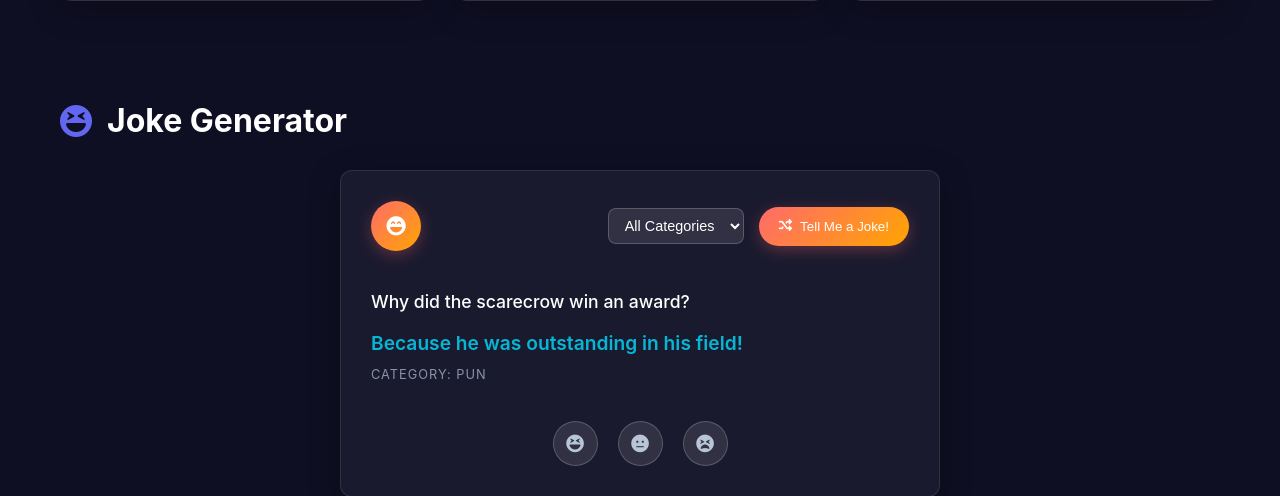
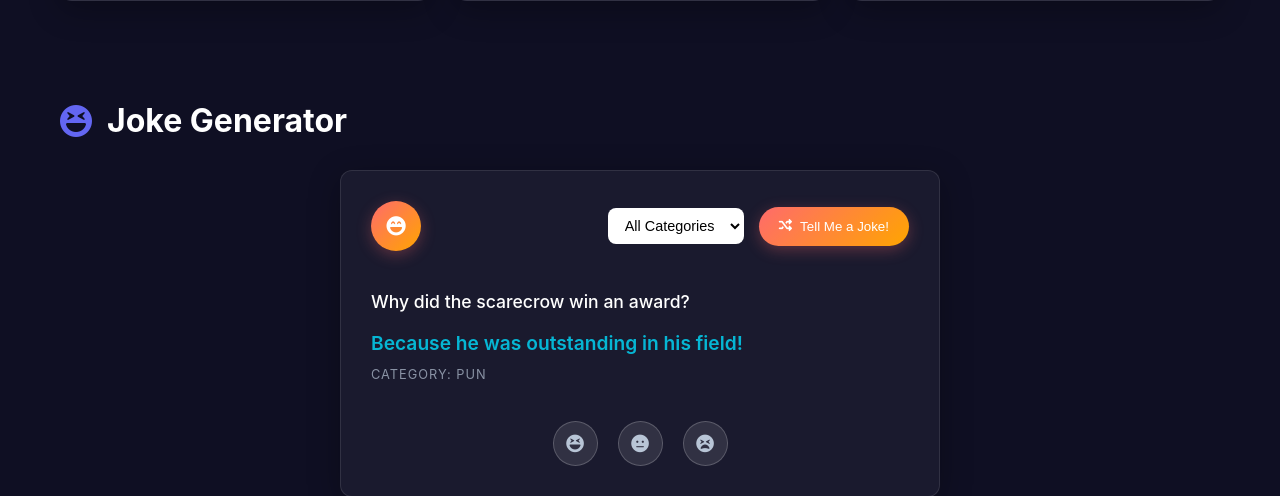
Before and after one commit to jrdn-org/az-400-demo-3, a Flask app: page / in a window 1280 px wide. Shown: the part 1083-1579 px from the top of the page. Run offline with Flask 3, Linux system fonts and the light colour scheme.

Commit message:
add fix to dev

```diff
--- a/static/css/style.css
+++ b/static/css/style.css
@@ -484,11 +484,11 @@ body {
 }
 
 .category-select {
-    background: rgba(255, 255, 255, 0.1);
+    background: white;
     border: 1px solid rgba(255, 255, 255, 0.2);
     border-radius: 8px;
     padding: 8px 12px;
-    color: var(--text-primary);
+    color: #000000;
     font-size: 0.9rem;
     cursor: pointer;
     transition: var(--transition);
```
Also changed, not shown: .github/workflows/dev_funny-web-app.yml (added).
